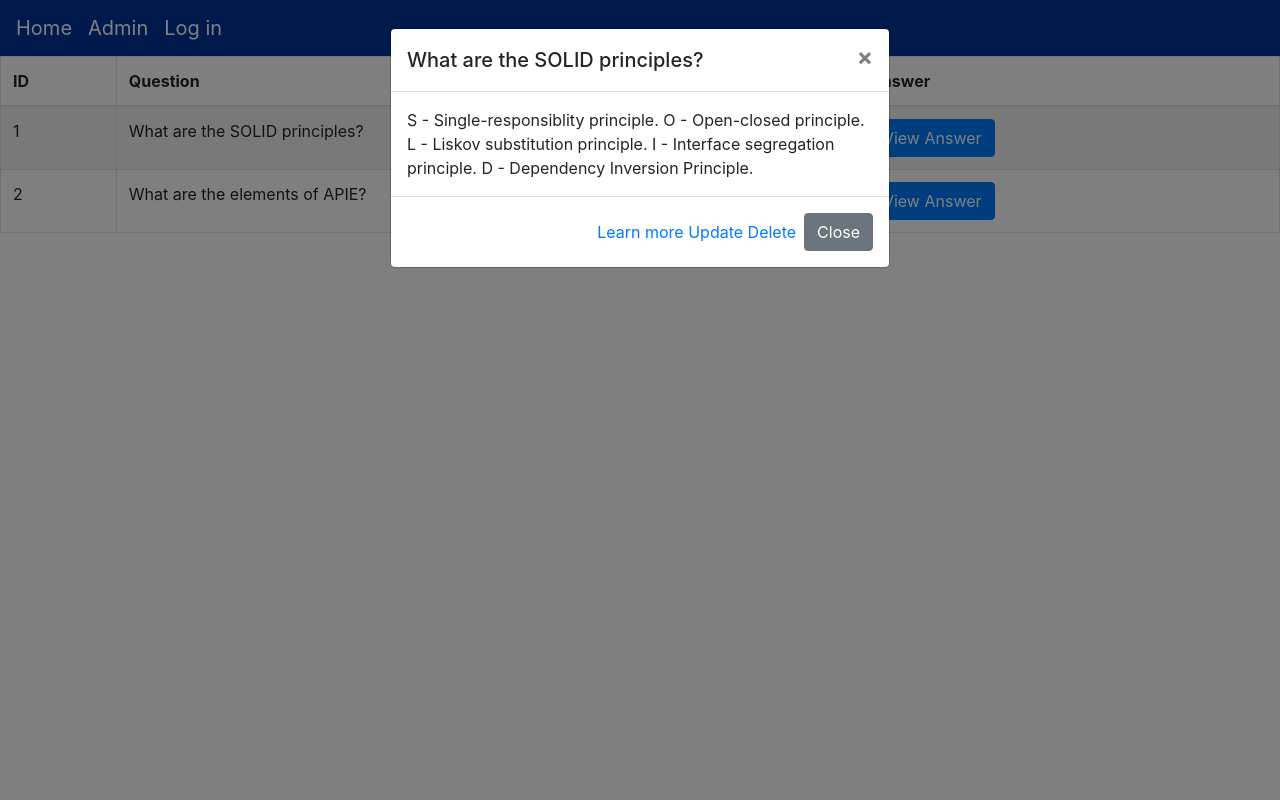
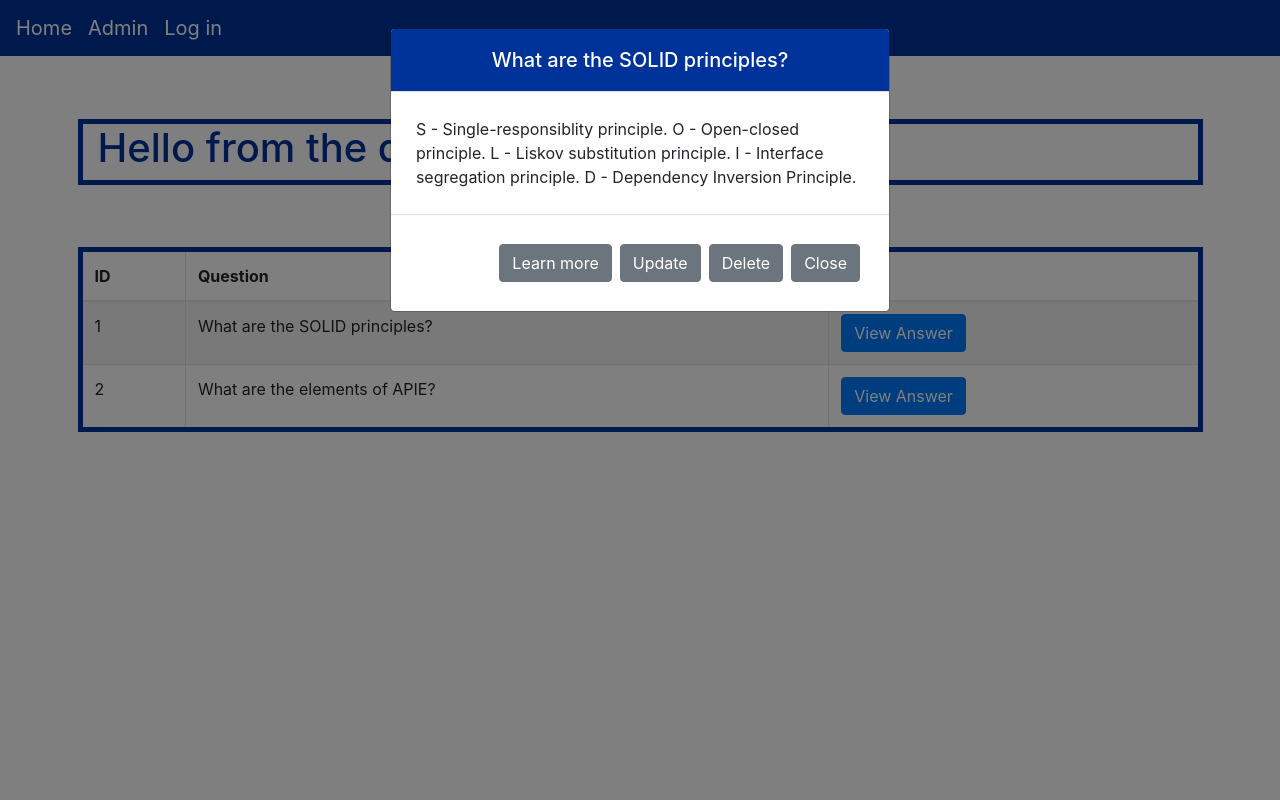
Before and after one commit to chrishaining/django_quiz, a Django app: page /cards/ in a window 1280 px wide, after a click on "View Answer". Run offline with Django 3.2, Linux system fonts and the light colour scheme; data comes from the database, SQL or seed files in the repository; some libraries are stand-ins or nearby versions.

Commit message:
adds some styling

```diff
--- a/quiz/static/css/style.css
+++ b/quiz/static/css/style.css
@@ -2,12 +2,25 @@ body {
     color: #003399;
 }
 
+.row {
+    margin: 5%
+}
+
 .col {
-    border: solid 2px #003399
+    border: solid 5px #003399;
+    background-color: #fffd700
 }
 
 .header {
     background-color: #003399
+}
+
+.table {
+    border: solid 5px #003399
+}
+
+td {
+    border: solid 2px #003399
 }
 
 .navbar-toggler-icon {
@@ -22,10 +35,53 @@ body {
 }
 
 .navbar-brand:hover {
-    color: #fffadd
+    color: #ffd700
 }
 
-button {
+.button-primary {
     background-color: #003399;
-    color: #fffadd
+    color: #ffd700
 }
+
+.button-secondary {
+    background-color: #003399;
+    color: #ffd700
+}
+
+a {
+    color: white
+}
+
+/* no evidence this does anything yet */
+a.hover {
+    color: white;
+    text-decoration: none;
+}
+
+/* no evidence this works yet */
+button.close {
+    color: white
+}
+
+button.close.hover {
+    color: #ffd700
+}
+
+/* .modal-dialog {
+    height: 300%;
+    width: 200%
+} */
+
+.modal-header {
+    justify-content: center;
+    background-color: #003399;
+    color: white
+}
+
+.modal-body {
+    padding: 5%
+}
+
+.modal-footer {
+    padding: 5%
+}
--- a/quiz/templates/cards/index.html
+++ b/quiz/templates/cards/index.html
@@ -2,11 +2,18 @@
 
 {% block content %}
 
+<div class="container-fluid">
+	<div class="row">
+		<div class="col">
+			<h1>Hello from the quiz index!</h1>
+		</div>
+	</div>
+	<div class="row">
 		<table class="table table-striped table-bordered">
 			<thead>
 				<th>ID</th>
 				<th>Question</th>
-				<th>Answer</th>
+				<th></th>
 			</thead>
 
 			<tbody>
@@ -16,30 +23,34 @@
 					<td>{{card.question}}</td>
 					<td>
 						<!-- modal. note that to make sure there is a unique modal for each item in loop, I add card.id in the data-target -->
-						<button type="button" class="btn btn-primary" data-toggle="modal" data-target="#myModal{{ card.id }}">View
+						<button type="button" class="btn btn-primary" data-toggle="modal"
+							data-target="#myModal{{ card.id }}">View
 							Answer
 						</button>
-						<div class="modal fade" id="myModal{{ card.id }}" tabindex="-1" role="dialog" aria-labelledby="myModalLabel"
-							aria-hidden="true">
+						<div class="modal fade" id="myModal{{ card.id }}" tabindex="-1" role="dialog"
+							aria-labelledby="myModalLabel" aria-hidden="true">
 							<div class="modal-dialog" role="document">
 								<div class="modal-content">
 									<div class="modal-header">
 										<h5 class="modal-title" id="myModalLabel">
 											{{card.question}}
 										</h5>
-										<button type="button" class="close" data-dismiss="modal" aria-label="Close">
-											<span aria-hidden="true">&times;</span>
-										</button>
 									</div>
 									<div class="modal-body">
 										{{card.answer}}
 
 									</div>
 									<div class="modal-footer">
-										<p><a href="{{card.url}}" target="_blank" class="tooltip-test" title="Tooltip">Learn more</a>
-											<a href="/cards/card/{{ card.id }}/update">Update</a>
-											<a href="/cards/card/{{ card.id }}/delete">Delete</a>
-										</p>
+											<button type="button" class="btn btn-secondary">
+												<a href="{{card.url}}" target="_blank">Learn
+													more</a>
+											</button>
+											<button type="button" class="btn btn-secondary"> <a
+													href="/cards/card/{{ card.id }}/update">Update</a>
+											</button>
+											<button type="button" class="btn btn-secondary">
+												<a href="/cards/card/{{ card.id }}/delete">Delete</a>
+											</button>
 										<button type="button" class="btn btn-secondary"
 											data-dismiss="modal">Close</button>
 									</div>
@@ -51,5 +62,6 @@
 				{% endfor %}
 			</tbody>
 		</table>
-
+	</div>
+</div>
 {% endblock %}
```
